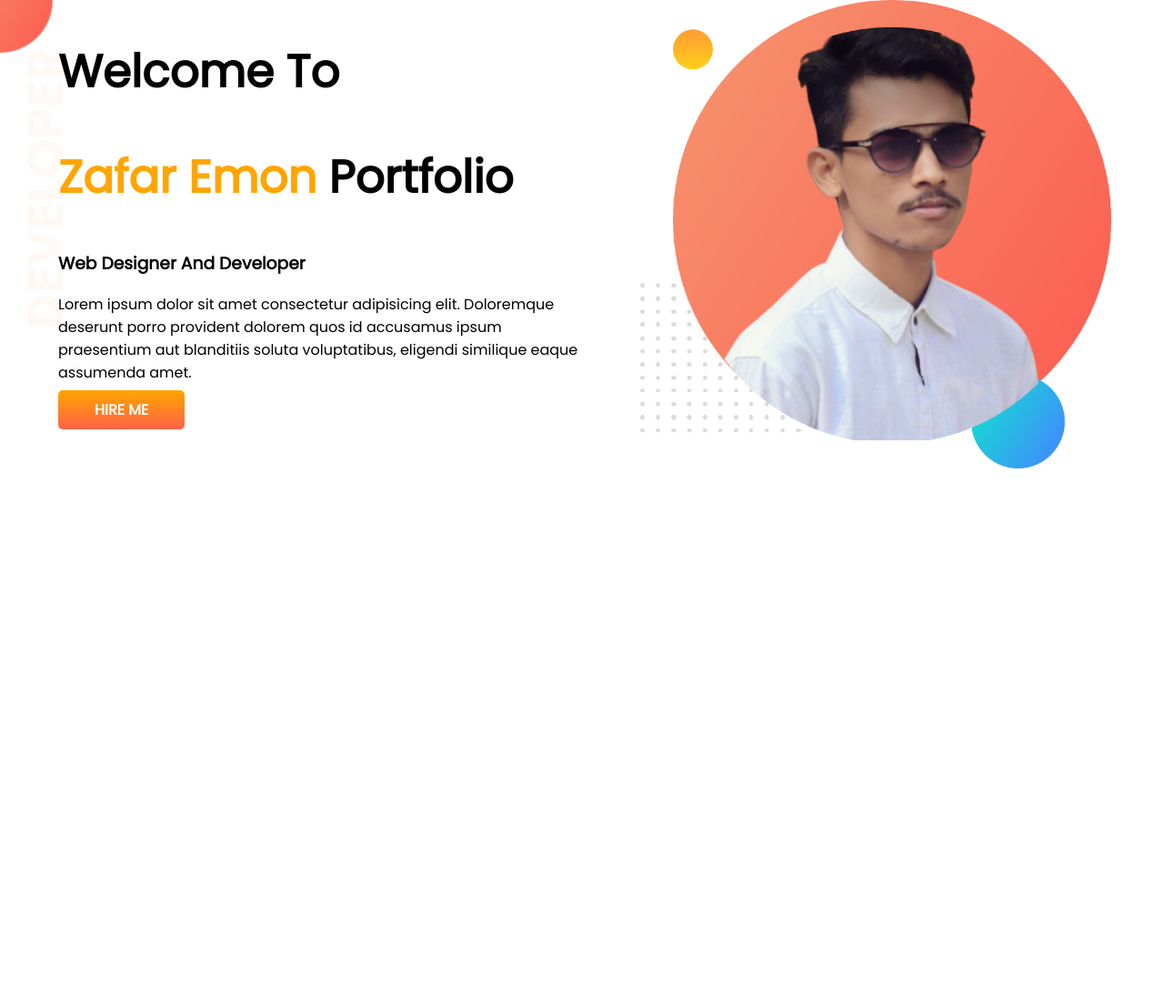
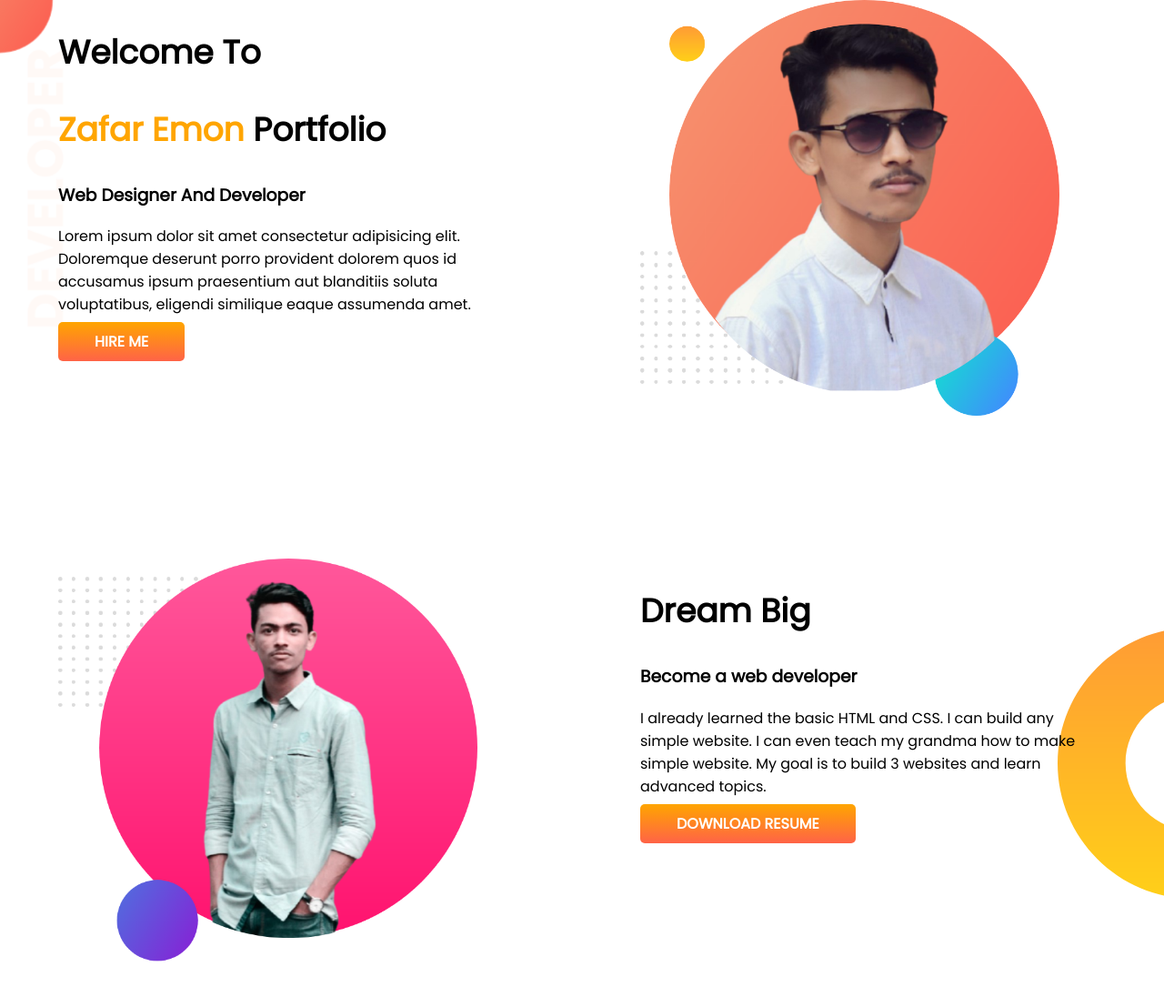
Before and after one commit to abuzafaremon/developer-portfolio-basic, a plain HTML site: page index.html in a window 1280 px wide. Shown: the whole page at 91% size. Before the commit the page ends 800 px from the top, so only its background shows below. Drawn offline with Linux system fonts and the light colour scheme.

Commit message:
dream big section added

```diff
--- a/index.html
+++ b/index.html
@@ -29,6 +29,20 @@
             <img src="images/emon1.png" alt="Emon">
         </div>
     </section>
+    <section id="dream-big">
+        <div class="half-width">
+            <img src="images/emon2.png" alt="Emon">
+        </div>
+        <div class="half-width">
+            <h1>Dream Big</h1>
+            <h3>Become a web developer</h3>
+            <p>I already learned the basic HTML and CSS. I can build any simple website. I can even teach my grandma how
+                to make simple website. My goal is to build 3 websites and learn advanced topics.
+            </p>
+            <a class="hire-me-btn" href="https://www.linkedin.com/in/abu-zafar-emon-58b838225/" target="_blank">Download
+                Resume</a>
+        </div>
+    </section>
 </body>
 
 </html>
--- a/style.css
+++ b/style.css
@@ -4,17 +4,19 @@ body{
     padding: 0;
 }
 h1{
-    font-size: 50px;
+    font-size: 36px;
 }
 .my-name{
     color:orange;
 }
 section{
     display: flex;
+    margin-bottom: 150px;
 }
 .half-width{
     width: 50%;
     padding-left: 5%;
+    padding-right: 5%;
 }
 .half-width img{
     width: 90%;
@@ -31,5 +33,9 @@ section{
 #top-banner{
     background-image: url(images/top-banner.png);
     background-repeat: no-repeat;
-
 }
+#dream-big{
+    background-image: url(images/dream-bg.png);
+    background-repeat: no-repeat;
+    background-position: right;
+}
```
